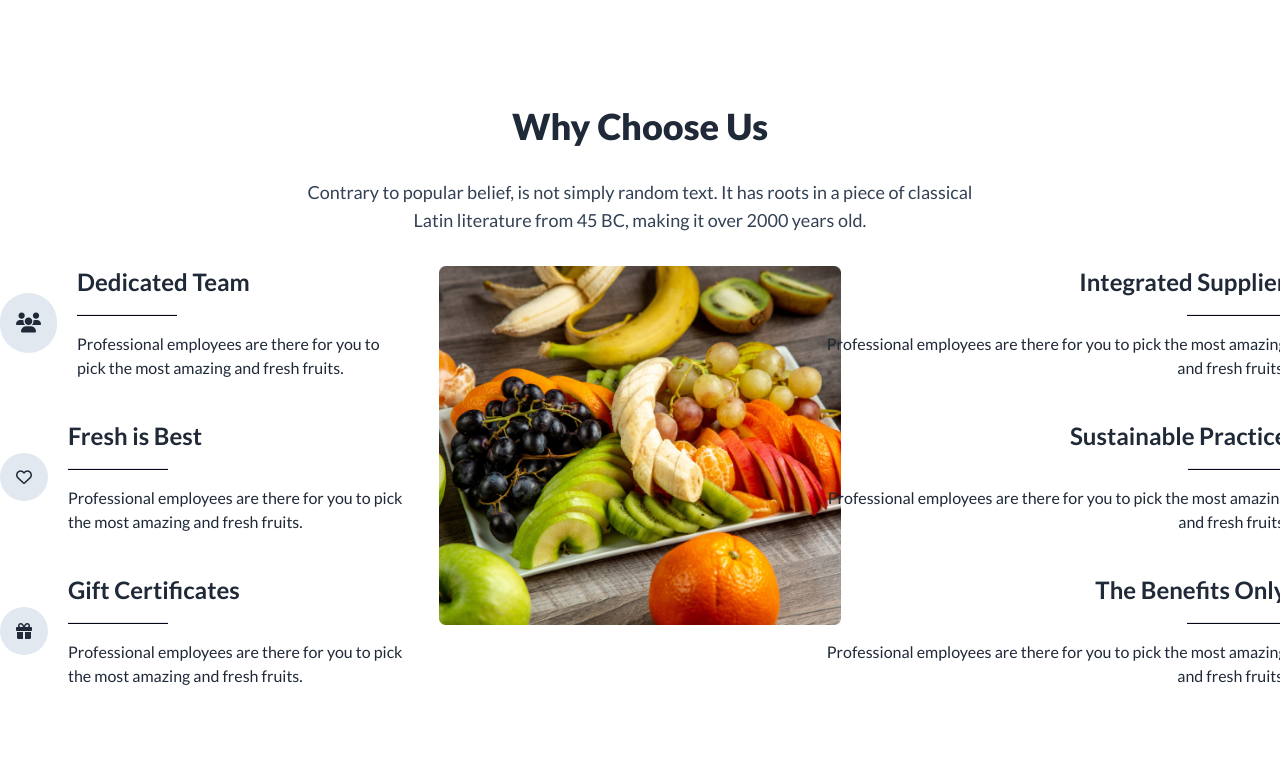
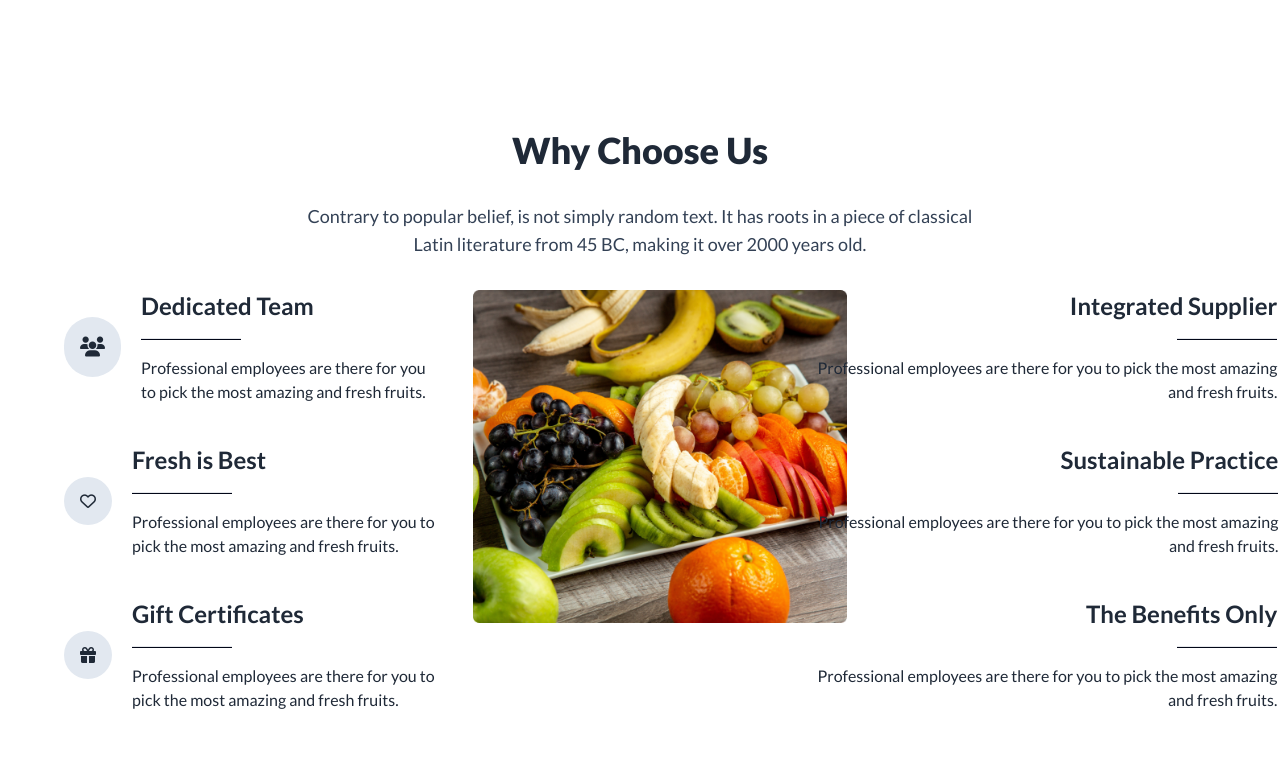
Before and after one commit to mehediriad333/B8A3-fruit-brust, a plain HTML site: page index.html in a window 1280 px wide. Shown: the part 3227-4000 px from the top of the page. Drawn offline with nearby package versions, Linux system fonts and the light colour scheme.

Commit message:
2nd edit

```diff
--- a/index.html
+++ b/index.html
@@ -399,7 +399,7 @@
 
       <!-- ############# team section ###########  -->
       <section class="relative container mx-auto my-32 rounded-lg">
-        <img src="./images/team.png" alt="" class="h-auto lg:w-full">
+        <img src="./images/team.png" alt="" class=" lg:w-full h-full">
         <div class="absolute lg:w-full h-full top-0 left-0 rounded-lg bg-black opacity-60"></div>
         <div class="absolute top-1/2 left-1/2 -translate-x-2/4 -translate-y-2/4 text-center space-y-8">
           <h2 class="text-5xl text-white font-bold">Meet the team section</h2>
@@ -436,15 +436,15 @@
        <!-- ############ choose section ##########  -->
 
 
-       <section class="container mx-auto my-32 space-y-8">
+       <section class="container mx-auto my-32 p-6 space-y-8">
         <h1 class="text-4xl font-extrabold text-center">Why Choose Us</h1>
         <p class="text-center text-lg text-slate-700">Contrary to popular belief, is not simply random text. It has roots in a piece of classical <br> Latin literature from 45 BC, making it over 2000 years old.</p>
 
         <!-- ############### left part ###############  -->
 
-        <div class="grid grid-cols-1 lg:grid-cols-3 gap-9 mt-10">
+        <div class="grid grid-cols-1 pl-2 md:pl-10 lg:grid-cols-3 gap-9 mt-10">
           <div class="order-2 text-left space-y-10 ">
-            <div class="flex justify-center items-center gap-5">
+            <div class="flex justify-center items-center gap-5 ">
               <i class="fa-solid fa-users text-xl bg-slate-200 rounded-full p-4"></i>
               <div>
                 <h2 class="text-2xl font-bold">Dedicated Team</h2>
@@ -476,7 +476,7 @@
           </div>
           <!-- ############# right part #############  -->
           <div class="order-3 text-start lg:text-right space-y-10">
-            <div class="justify-center items-center gap-5 lg:flex ">
+            <div class="flex justify-center items-center gap-5">
               <div>
                 <h2 class="text-2xl font-bold">Integrated Supplier</h2>
               <div class="lg:pl-96"><hr class="w-[100px] h-[2px] bg-slate-950 my-4"></div>
```
